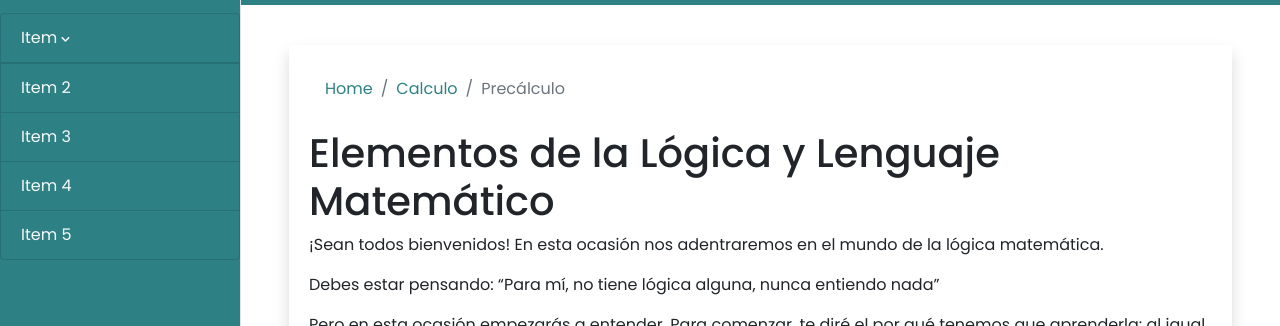
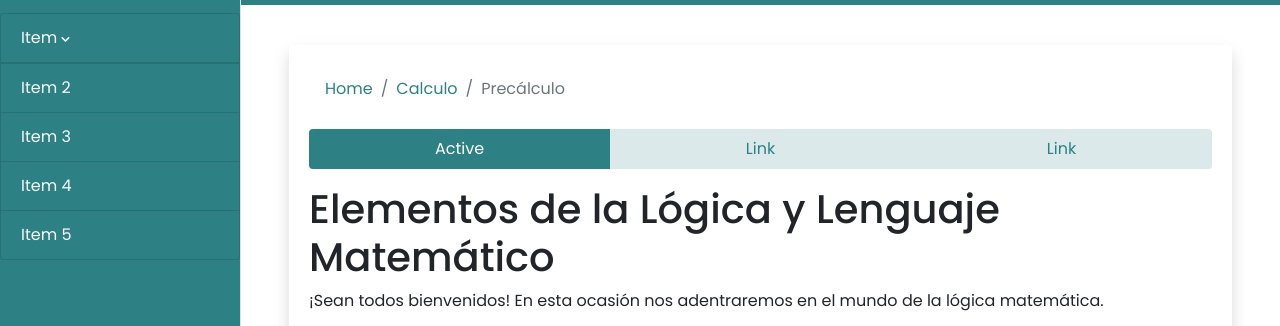
Before and after one commit to vhnogueira/calculisto-summary, a website: page index.html in a window 1280 px wide. Shown: the part 60-386 px from the top of the page. Drawn offline with Linux system fonts and the light colour scheme.

Commit message:
menu fix

```diff
--- a/index.html
+++ b/index.html
@@ -79,6 +79,14 @@
     <li class="breadcrumb-item active" aria-current="page">Prec&aacute;lculo</li>
   </ol>
 </nav>
+
+<nav class="nav nav-pills nav-justified mb-3">
+              <a class="nav-item nav-link active" href="#">Active</a>
+              <a class="nav-item nav-link" href="#">Link</a>
+              <a class="nav-item nav-link" href="#">Link</a>
+            </nav>
+
+
 </div>
 <h1>Elementos de la L&oacute;gica y Lenguaje Matem&aacute;tico</h1>
 <p>&iexcl;Sean todos bienvenidos! En esta ocasi&oacute;n nos adentraremos en el mundo de la l&oacute;gica matem&aacute;tica.<strong></strong></p>
```
